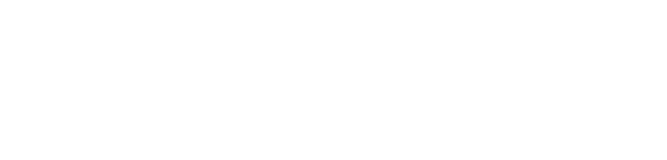
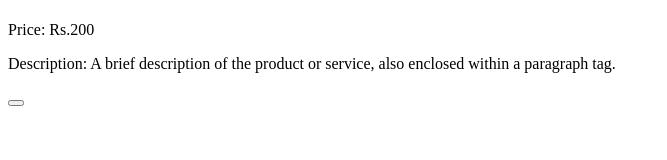
Before and after one commit to acciojob/pricing-card-Luvpandey, a website: page main.html in a window 1280 px wide. Shown: the whole page, without its empty margins (0-667 px from the left). Drawn offline with Linux system fonts and the light colour scheme.

Commit message:
created a submission

```diff
--- a/main.html
+++ b/main.html
@@ -8,6 +8,18 @@
 
 <body>
 	<!-- the entire body must be written by student -->
+	<main>
+
+	<div class="card">
+		<h1></h1>
+		<p>Price: Rs.200</p>
+		<p>Description: A brief description of the product or service, also enclosed within a paragraph tag.</p>
+		<button></button>
+	</div>
+	</main>
+
+
+
     <script type="text/javascript" src="./script.js">
 </script>
 
```
